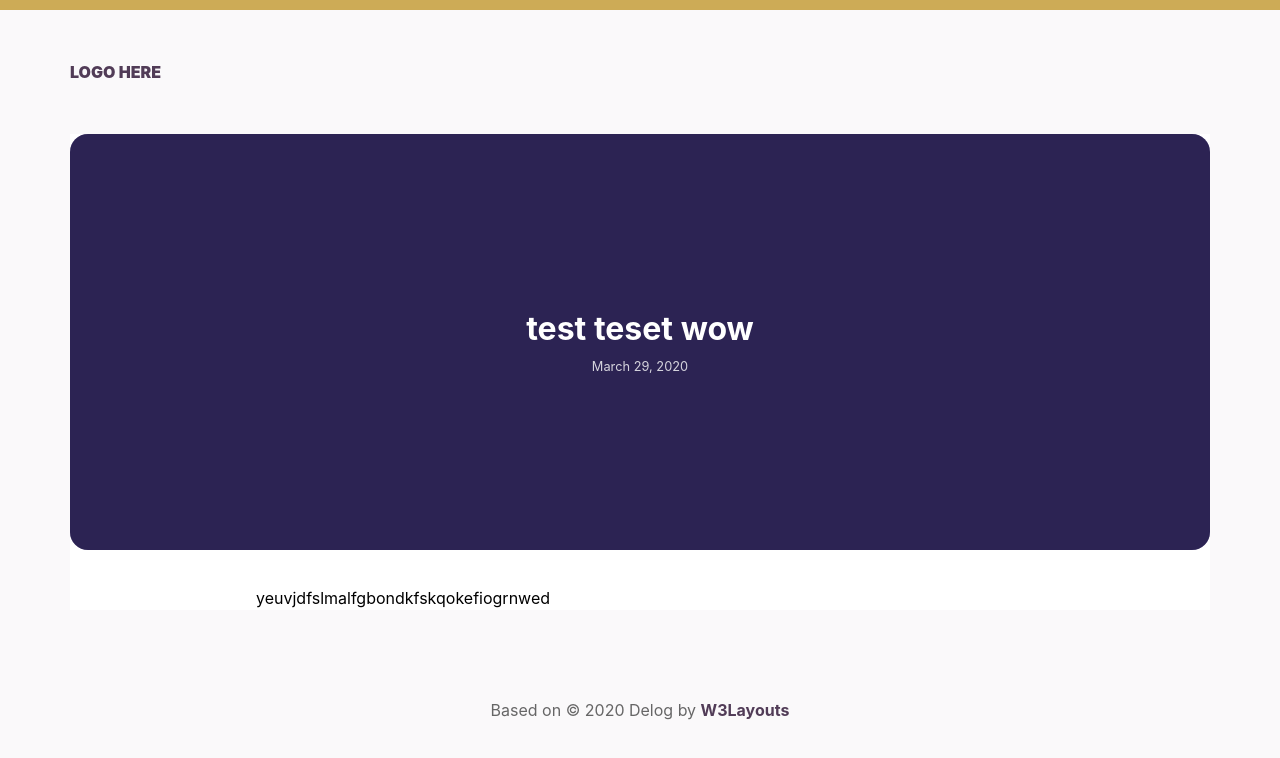
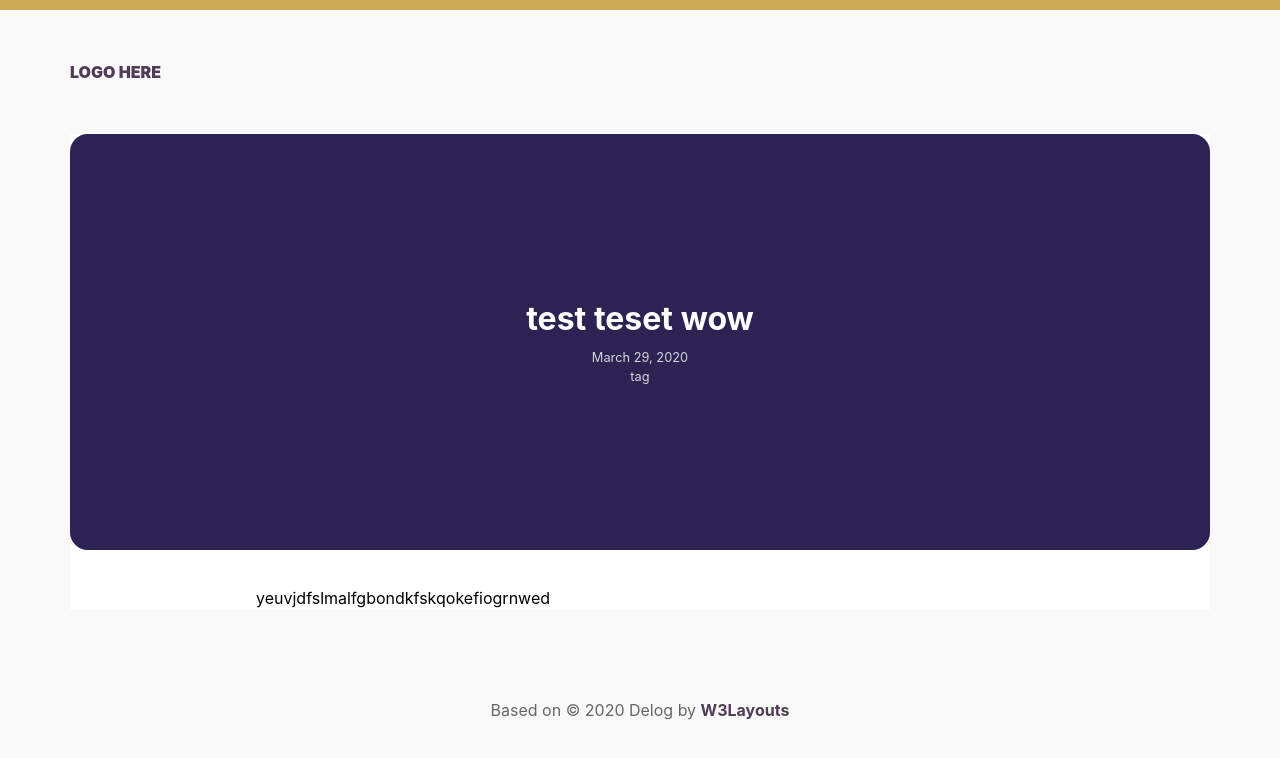
Before and after one commit to SamiiRoebuck/harry-blog, a Gatsby site: page /hello-world in a window 1280 px wide. Built offline with nearby package versions, Linux system fonts and the light colour scheme; Gatsby itself is replaced by a stand-in of ours.

Commit message:
Update Blog “2020-03-29-test-teset-wow”

```diff
--- a/_data/blog/2020-03-29-test-teset-wow.md
+++ b/_data/blog/2020-03-29-test-teset-wow.md
@@ -3,5 +3,7 @@ template: BlogPost
 path: /test
 date: 2020-03-29T14:55:47.022Z
 title: test teset wow
+tags:
+  - tag
 ---
 yeuvjdfslmalfgbondkfskqokefiogrnwed
```
